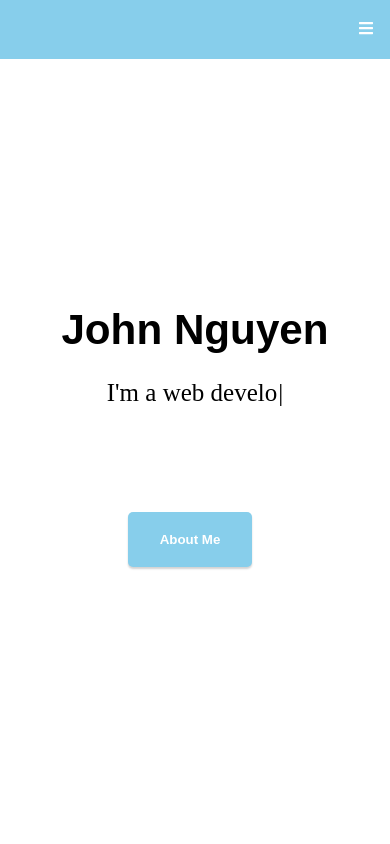
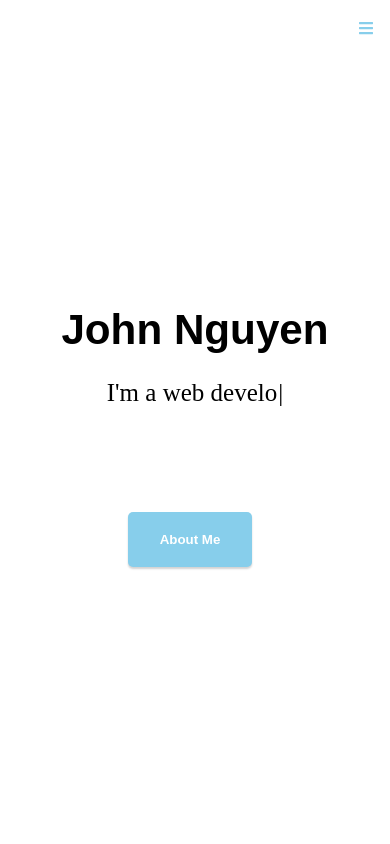
Before and after one commit to johnson82nguyen/React-Main-Portfolio, a React (Create React App) app in the folder website/: page / in a window 390 px wide. Shown: the top 844 px of the page. Built offline with nearby package versions, Linux system fonts and the light colour scheme.

Commit message:
changing CSS for mobile responsiveness

```diff
--- a/website/src/components/Navbar.css
+++ b/website/src/components/Navbar.css
@@ -68,7 +68,6 @@ ul#nav1 {
 @media screen and (max-width:445px) {
     .header {
         max-width: 100%;
-        background-color: skyblue;
     }
 
     .header .navbar {
@@ -77,6 +76,10 @@ ul#nav1 {
 
     .hamburger {
         display: block;
+    }
+
+    svg {
+        color: skyblue !important;
     }
 
     .nav-menu {
```
